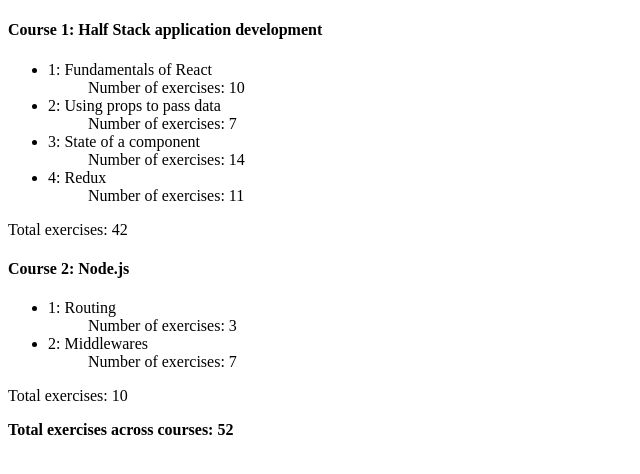
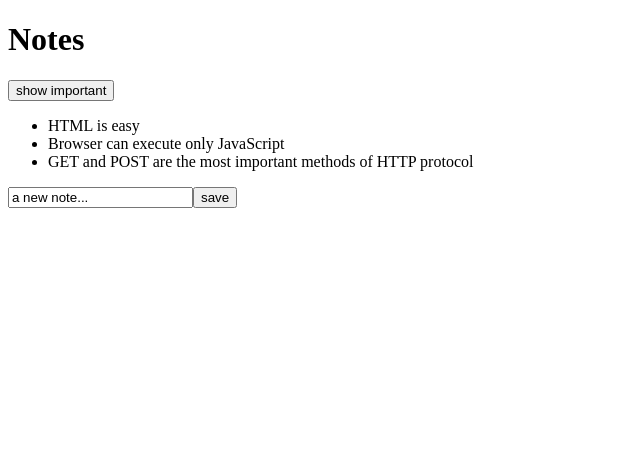
Before and after one commit to rjtjs/react-frontend, a React (Vite) app: page / in a window 1280 px wide. Shown: the top 474 px of the page, without its empty margins (0-640 px from the left). Built offline with nearby package versions, Linux system fonts and the light colour scheme.

Commit message:
Note display and form

```diff
--- a/src/App.jsx
+++ b/src/App.jsx
@@ -1,52 +1,55 @@
-import Courses from './components/Courses'
+import { useState } from "react";
+import Note from "./components/Note";
 
-const App = () => {
-  const courses = [
-    {
-      name: 'Half Stack application development',
-      id: 1,
-      parts: [
-        {
-          name: 'Fundamentals of React',
-          exercises: 10,
-          id: 1
-        },
-        {
-          name: 'Using props to pass data',
-          exercises: 7,
-          id: 2
-        },
-        {
-          name: 'State of a component',
-          exercises: 14,
-          id: 3
-        },
-        {
-          name: 'Redux',
-          exercises: 11,
-          id: 4
-        }
-      ]
-    },
-    {
-      name: 'Node.js',
-      id: 2,
-      parts: [
-        {
-          name: 'Routing',
-          exercises: 3,
-          id: 1
-        },
-        {
-          name: 'Middlewares',
-          exercises: 7,
-          id: 2
-        }
-      ]
-    }
-  ]
+const App = (props) => {
+  const defaultNote = "a new note...";
+  const [notes, setNotes] = useState(props.notes);
+  const [newNote, setNewNote] = useState(defaultNote);
+  const [showAll, setShowAll] = useState(true);
 
-  return <Courses courses={courses} />
-}
+  const notesToShow = showAll
+    ? notes
+    : notes.filter(note => note.important);
 
-export default App
+  const addNote = (event) => {
+    event.preventDefault();
+
+    const noteObject = {
+      content: newNote,
+      important: Math.random() < 0.5,
+      id: notes.length + 1,
+    };
+
+    setNotes(notes.concat(noteObject));
+    setNewNote(defaultNote);
+
+    console.log("button clicked", event.target);
+  };
+
+  const handleNoteChange = (event) => {
+    console.log(event.target.value);
+    setNewNote(event.target.value);
+  };
+
+  return (
+    <div>
+      <h1>Notes</h1>
+      <div>
+        <button onClick={() => setShowAll(!showAll)}>
+          show { showAll ? 'important' : 'all' }
+        </button>
+      </div>
+      <ul>
+        {notesToShow.map((note) => (
+          <Note key={note.id} note={note} />
+        ))}
+      </ul>
+      <form onSubmit={addNote}>
+        <input value={newNote} onChange={handleNoteChange} />
+        <button type="submit">save</button>
+      </form>
+    </div>
+  );
+};
+
+export default App;
--- a/src/components/Course.jsx
+++ /dev/null
@@ -1,21 +0,0 @@
-const Course = ({ course }) => {
-    const totalExercises = course.parts.reduce((prev, curr) => prev + curr.exercises, 0)
-
-    return (
-        <div>
-            <h4>Course {course.id}: {course.name}</h4>
-            <ul>
-                {course.parts.map(part =>
-                    <li key={part.id}> {part.id}: {part.name}
-                        <ul style={{ 'listStyleType': 'none' }}>
-                            <li>Number of exercises: {part.exercises}</li>
-                        </ul>
-                    </li>
-                )}
-            </ul>
-            <p>Total exercises: {totalExercises}</p>
-        </div>
-    )
-}
-
-export default Course
--- a/src/components/Courses.jsx
+++ /dev/null
@@ -1,19 +0,0 @@
-import Course from "./Course"
-
-const Courses = ({ courses }) => {
-    const total = courses.reduce((prev, next) => prev +
-        next.parts.reduce((prevPart, nextPart) => prevPart + nextPart.exercises, 0),
-        0
-    )
-
-    return (
-        <div>
-            {courses.map(course =>
-                <Course course={course} />
-            )}
-            <p><b>Total exercises across courses: {total}</b></p>
-        </div>
-    )
-}
-
-export default Courses
--- /dev/null
+++ b/src/components/Note.jsx
@@ -0,0 +1,7 @@
+const Note = ({ note }) => {
+  return (
+    <li>{note.content}</li>
+  )
+}
+
+export default Note
--- /dev/null
+++ b/src/index.css
@@ -0,0 +1,69 @@
+:root {
+  font-family: Inter, system-ui, Avenir, Helvetica, Arial, sans-serif;
+  line-height: 1.5;
+  font-weight: 400;
+
+  color-scheme: light dark;
+  color: rgba(255, 255, 255, 0.87);
+  background-color: #242424;
+
+  font-synthesis: none;
+  text-rendering: optimizeLegibility;
+  -webkit-font-smoothing: antialiased;
+  -moz-osx-font-smoothing: grayscale;
+  -webkit-text-size-adjust: 100%;
+}
+
+a {
+  font-weight: 500;
+  color: #646cff;
+  text-decoration: inherit;
+}
+a:hover {
+  color: #535bf2;
+}
+
+body {
+  margin: 0;
+  display: flex;
+  place-items: center;
+  min-width: 320px;
+  min-height: 100vh;
+}
+
+h1 {
+  font-size: 3.2em;
+  line-height: 1.1;
+}
+
+button {
+  border-radius: 8px;
+  border: 1px solid transparent;
+  padding: 0.6em 1.2em;
+  font-size: 1em;
+  font-weight: 500;
+  font-family: inherit;
+  background-color: #1a1a1a;
+  cursor: pointer;
+  transition: border-color 0.25s;
+}
+button:hover {
+  border-color: #646cff;
+}
+button:focus,
+button:focus-visible {
+  outline: 4px auto -webkit-focus-ring-color;
+}
+
+@media (prefers-color-scheme: light) {
+  :root {
+    color: #213547;
+    background-color: #ffffff;
+  }
+  a:hover {
+    color: #747bff;
+  }
+  button {
+    background-color: #f9f9f9;
+  }
+}
--- a/src/main.jsx
+++ b/src/main.jsx
@@ -1,4 +1,25 @@
 import ReactDOM from 'react-dom/client'
-import App from './App.jsx'
 
-ReactDOM.createRoot(document.getElementById('root')).render(<App />)
+import App from './App'
+
+const notes = [
+  {
+    id: 1,
+    content: 'HTML is easy',
+    important: true
+  },
+  {
+    id: 2,
+    content: 'Browser can execute only JavaScript',
+    important: false
+  },
+  {
+    id: 3,
+    content: 'GET and POST are the most important methods of HTTP protocol',
+    important: true
+  }
+]
+
+ReactDOM.createRoot(document.getElementById('root')).render(
+  <App notes={notes} />
+)
```
